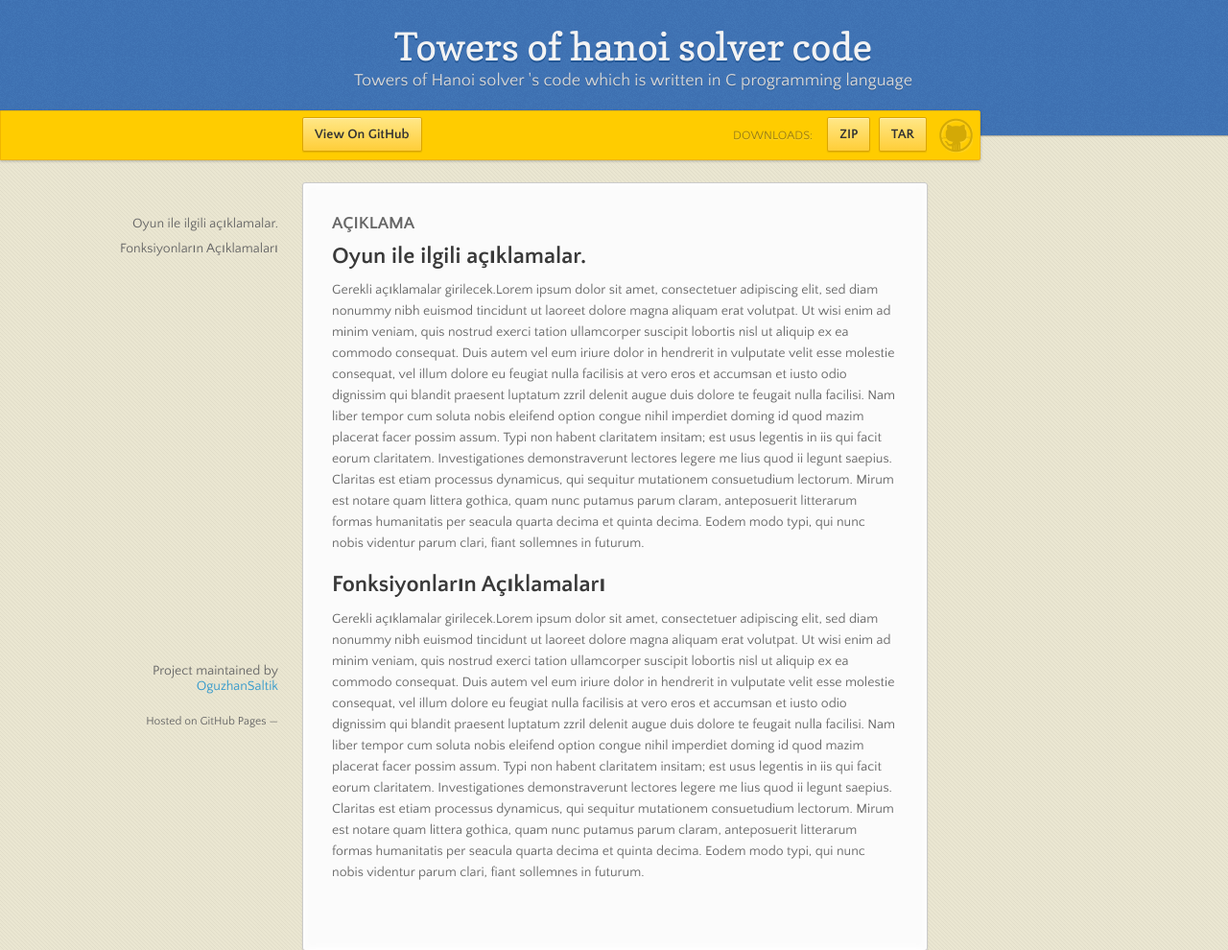
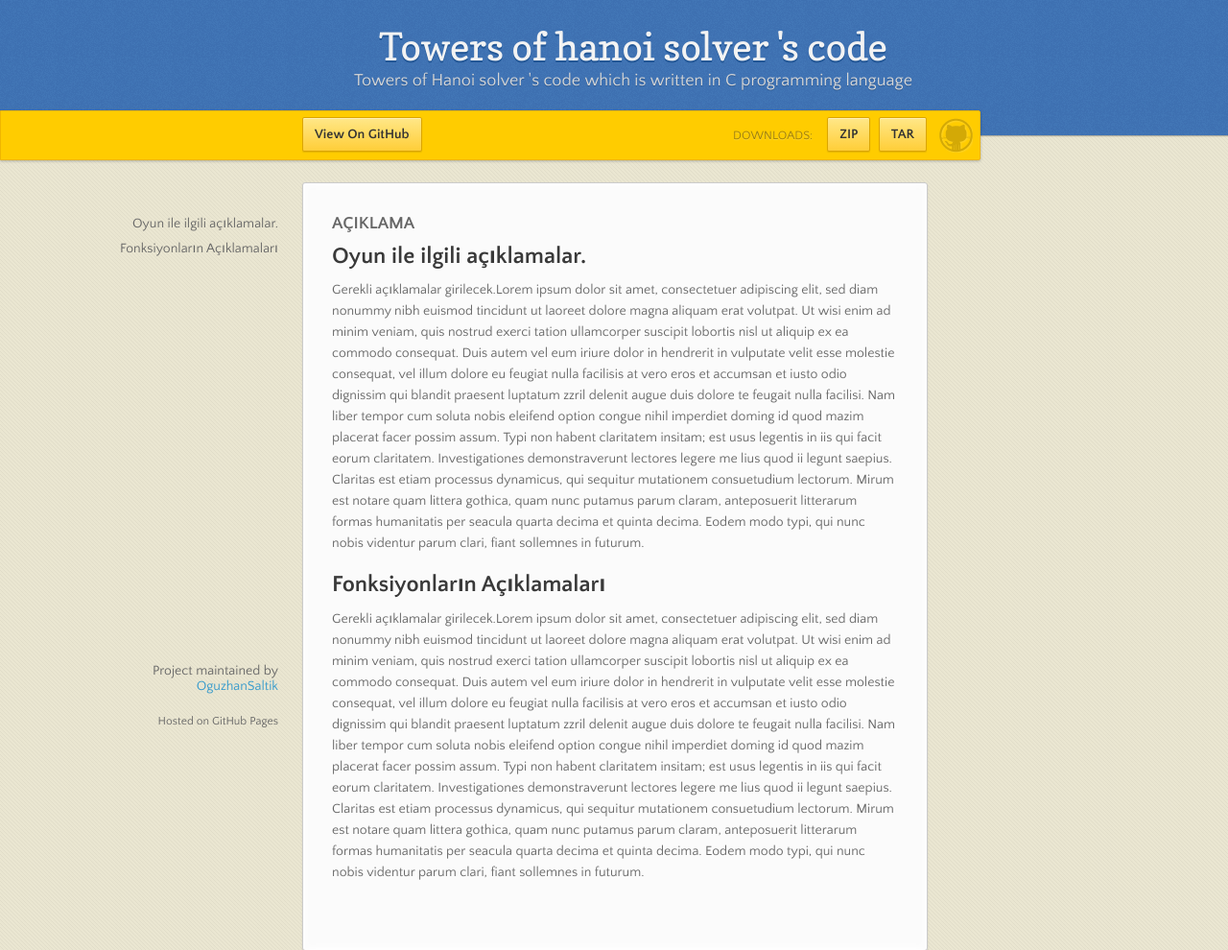
Before and after one commit to OguzhanSaltik/towers-of-hanoi-solver-code, a plain HTML site: page index.html in a window 1280 px wide. Shown: the top 990 px of the page at 96% size. Drawn offline with nearby package versions, Linux system fonts and the light colour scheme.

Commit message:
Update index.html
footer düzenlendi

```diff
--- a/index.html
+++ b/index.html
@@ -17,7 +17,7 @@
   <body>
 
       <header>
-        <h1>Towers of hanoi solver code</h1>
+        <h1>Towers of hanoi solver 's code</h1>
         <p>Towers of Hanoi solver 's code which is written in C programming language</p>
       </header>
 
@@ -47,7 +47,7 @@
       </section>
       <footer>
         <p>Project maintained by <a href="https://github.com/OguzhanSaltik">OguzhanSaltik</a></p>
-        <p><small>Hosted on GitHub Pages &mdash;</small></p>
+        <p><small>Hosted on GitHub Pages </small></p>
       </footer>
     </div>
     <!--[if !IE]><script>fixScale(document);</script><![endif]-->
```
